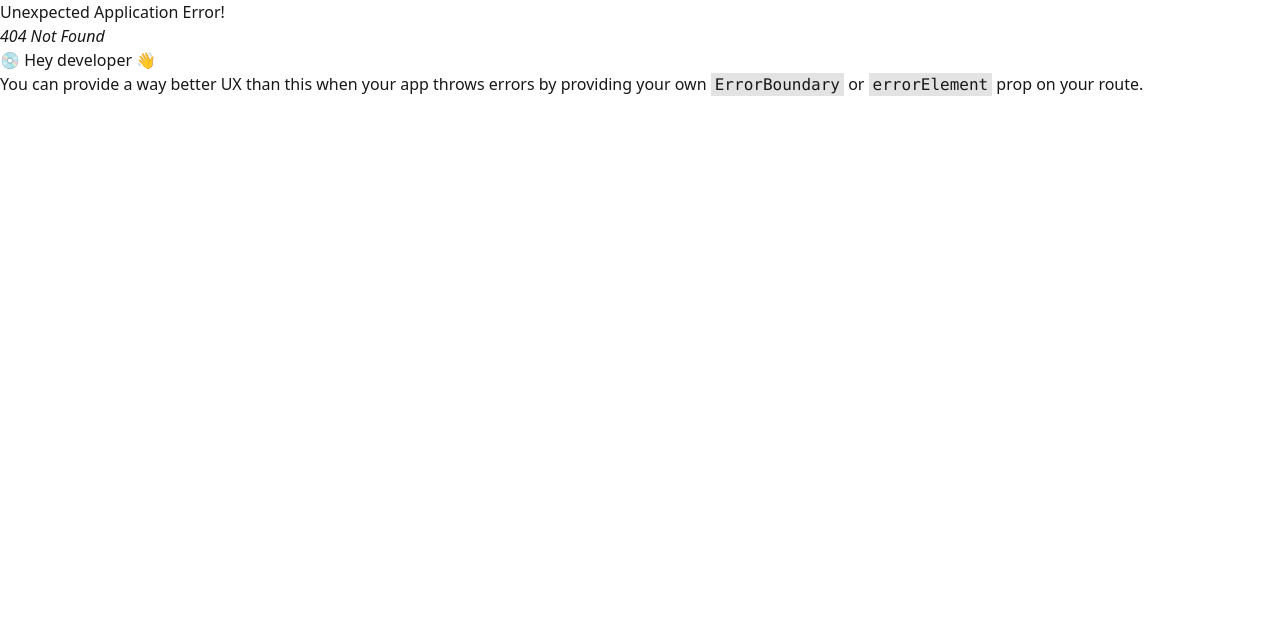
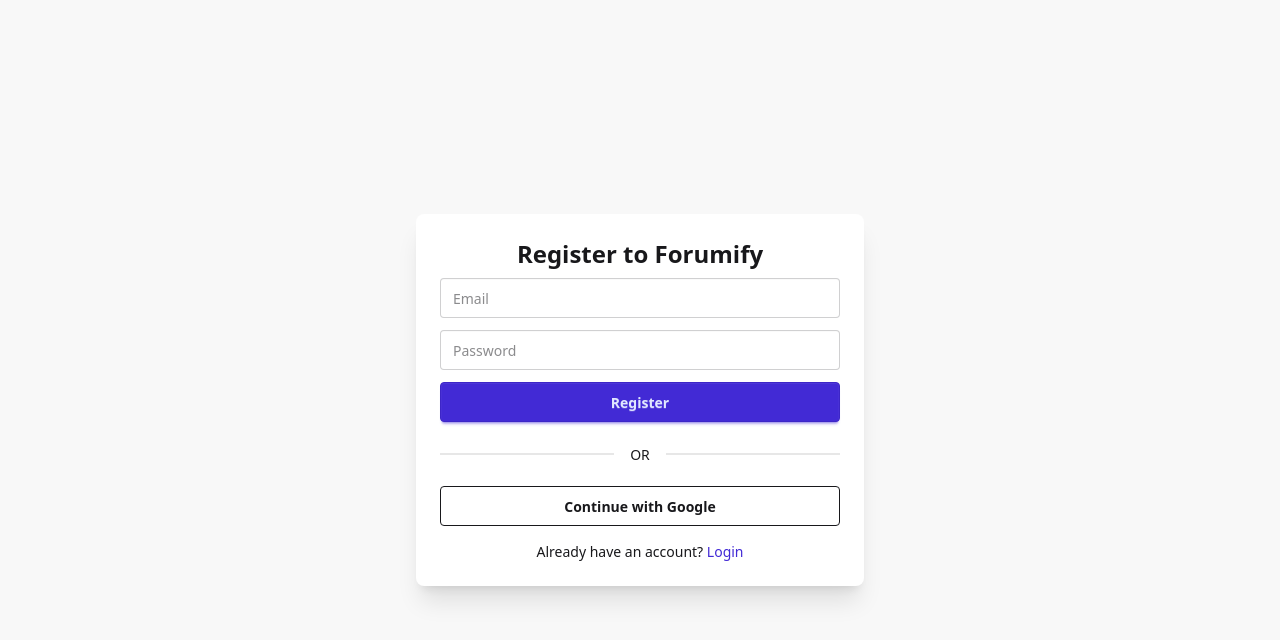
Before and after one commit to sinclaire-white/forumify-client, a React (Vite) app: page /register in a window 1280 px wide. Before the commit this address had no page. Shown: the top 640 px of the page. Built offline with nearby package versions, Linux system fonts and the light colour scheme; no server answers.

Commit message:
registration working

```diff
--- a/package.json
+++ b/package.json
@@ -20,6 +20,7 @@
     "react-router": "^7.6.3",
     "react-select": "^5.10.2",
     "react-share": "^5.2.2",
+    "sweetalert2": "^11.22.2",
     "tailwindcss": "^4.1.11"
   },
   "devDependencies": {
--- /dev/null
+++ b/src/auth/AuthContext.jsx
@@ -0,0 +1,3 @@
+import { createContext } from "react";
+
+export const AuthContext = createContext(null);
--- /dev/null
+++ b/src/auth/AuthProvider.jsx
@@ -0,0 +1,64 @@
+import { useEffect, useState } from "react";
+
+import {
+  createUserWithEmailAndPassword,
+  GoogleAuthProvider,
+  onAuthStateChanged,
+  signInWithEmailAndPassword,
+  signInWithPopup,
+  signOut,
+} from "firebase/auth";
+import { auth } from "../firebase/firebase.init";
+
+import { AuthContext } from "./AuthContext";
+
+const googleProvider = new GoogleAuthProvider();
+
+const AuthProvider = ({ children }) => {
+  const [user, setUser] = useState(null);
+  const [loading, setLoading] = useState(true);
+
+  useEffect(() => {
+    const unsubscribe = onAuthStateChanged(auth, (currentUser) => {
+      setUser(currentUser);
+      setLoading(false);
+    });
+    return () => unsubscribe();
+  }, []);
+
+  if (loading) {
+    return (
+      <div className="flex items-center justify-center min-h-screen">
+        <span className="loading loading-spinner loading-lg"></span>
+      </div>
+    );
+  }
+
+  const createUser = (email, password) => {
+    return createUserWithEmailAndPassword(auth, email, password);
+  };
+
+  const loginUser = (email, password) => {
+    return signInWithEmailAndPassword(auth, email, password);
+  };
+
+  const signInWithGoogle = () => {
+    return signInWithPopup(auth, googleProvider);
+  };
+
+  const logOut = () => {
+    return signOut(auth);
+  };
+  const userInfo = {
+    user,
+    createUser,
+    loginUser,
+    signInWithGoogle,
+    loading,
+    logOut,
+  };
+
+  return <AuthContext value={userInfo}>{children}</AuthContext>;
+};
+
+export default AuthProvider;
--- /dev/null
+++ b/src/firebase/firebase.init.js
@@ -0,0 +1,19 @@
+// Import the functions you need from the SDKs you need
+import { initializeApp } from "firebase/app";
+import { getAuth } from "firebase/auth";
+// TODO: Add SDKs for Firebase products that you want to use
+// https://firebase.google.com/docs/web/setup#available-libraries
+
+// Your web app's Firebase configuration
+const firebaseConfig = {
+ apiKey: import.meta.env.VITE_FIREBASE_API_KEY,
+  authDomain: import.meta.env.VITE_FIREBASE_AUTH_DOMAIN,
+  projectId: import.meta.env.VITE_FIREBASE_PROJECT_ID,
+  storageBucket: import.meta.env.VITE_FIREBASE_STORAGE_BUCKET,
+  messagingSenderId: import.meta.env.VITE_FIREBASE_MESSAGING_SENDER_ID,
+  appId: import.meta.env.VITE_FIREBASE_APP_ID,
+};
+
+// Initialize Firebase
+const app = initializeApp(firebaseConfig);
+export const auth = getAuth(app);
--- /dev/null
+++ b/src/hooks/useAuth.jsx
@@ -0,0 +1,12 @@
+import { use } from "react";
+import { AuthContext } from "../auth/AuthContext";
+
+
+
+
+const useAuth = () => {
+    const authInfo = use(AuthContext);
+    return authInfo
+};
+
+export default useAuth;
--- /dev/null
+++ b/src/layouts/AuthLayout.jsx
@@ -0,0 +1,12 @@
+import { Outlet } from "react-router";
+
+
+const AuthLayout = () => {
+    return (
+        <div>
+            <Outlet></Outlet>
+        </div>
+    );
+};
+
+export default AuthLayout;
--- a/src/main.jsx
+++ b/src/main.jsx
@@ -4,9 +4,10 @@ import './index.css'
 
 import { RouterProvider } from 'react-router'
 import { router } from './router/router.jsx'
+import AuthProvider from './auth/AuthProvider.jsx'
 
 createRoot(document.getElementById('root')).render(
   <StrictMode>
-   <RouterProvider router={router}></RouterProvider>
+   <AuthProvider><RouterProvider router={router}></RouterProvider></AuthProvider>
   </StrictMode>,
 )
--- /dev/null
+++ b/src/pages/authentication/Login.jsx
@@ -0,0 +1,97 @@
+import { Link, useNavigate } from "react-router";
+import { useForm } from "react-hook-form";
+import useAuth from "../../hooks/useAuth";
+import Swal from "sweetalert2";
+const Login = () => {
+  const { loginUser, signInWithGoogle } = useAuth();
+  const navigate = useNavigate();
+
+  const {
+    register,
+    handleSubmit,
+    formState: { errors }
+  } = useForm();
+
+ const onSubmit = async (data) => {
+  try {
+    await loginUser(data.email, data.password);
+    Swal.fire({
+      icon: "success",
+      title: "Logged in!",
+      text: "Welcome back!",
+      timer: 1500,
+      showConfirmButton: false,
+    });
+    navigate("/");
+  } catch (err) {
+    console.error(err.message);
+    Swal.fire({
+      icon: "error",
+      title: "Login Failed",
+      text: err.message,
+    });
+  }
+};
+
+const handleGoogleLogin = async () => {
+  try {
+    await signInWithGoogle();
+    Swal.fire({
+      icon: "success",
+      title: "Logged in!",
+      text: "Welcome back with Google!",
+      timer: 1500,
+      showConfirmButton: false,
+    });
+    navigate("/");
+  } catch (err) {
+    console.error(err.message);
+    Swal.fire({
+      icon: "error",
+      title: "Login Failed",
+      text: err.message,
+    });
+  }
+};
+
+
+  return (
+    <div className="min-h-screen flex items-center justify-center bg-base-200">
+      <div className="card w-full max-w-md shadow-xl bg-base-100">
+        <div className="card-body">
+          <h2 className="text-2xl font-bold text-center">Login to Forumify</h2>
+          <form onSubmit={handleSubmit(onSubmit)} className="space-y-3">
+            <input
+              type="email"
+              placeholder="Email"
+              className="input input-bordered w-full"
+              {...register("email", { required: "Email is required" })}
+            />
+            {errors.email && <p className="text-red-500">{errors.email.message}</p>}
+
+            <input
+              type="password"
+              placeholder="Password"
+              className="input input-bordered w-full"
+              {...register("password", { required: "Password is required" })}
+            />
+            {errors.password && <p className="text-red-500">{errors.password.message}</p>}
+
+            <button type="submit" className="btn btn-primary w-full">Login</button>
+          </form>
+
+          <div className="divider">OR</div>
+          <button onClick={handleGoogleLogin} className="btn btn-outline w-full">
+            Continue with Google
+          </button>
+
+          <p className="text-sm mt-2 text-center">
+            New here? <Link to="/register" className="text-primary">Register</Link>
+          </p>
+        </div>
+      </div>
+    </div>
+  );
+};
+
+export default Login;
--- /dev/null
+++ b/src/pages/authentication/Register.jsx
@@ -0,0 +1,104 @@
+import { Link, useNavigate } from "react-router";
+import { useForm } from "react-hook-form";
+import useAuth from "../../hooks/useAuth";
+import Swal from "sweetalert2";
+
+const Register = () => {
+  const { createUser, signInWithGoogle } = useAuth();
+  const navigate = useNavigate();
+
+  const {
+    register,
+    handleSubmit,
+    formState: { errors }
+  } = useForm();
+
+ const onSubmit = async (data) => {
+  try {
+    await createUser(data.email, data.password);
+    Swal.fire({
+      icon: "success",
+      title: "Registered!",
+      text: "Your account has been created.",
+      timer: 1500,
+      showConfirmButton: false,
+    });
+    navigate("/");
+  } catch (err) {
+    console.error(err.message);
+    Swal.fire({
+      icon: "error",
+      title: "Registration Failed",
+      text: err.message,
+    });
+  }
+};
+
+const handleGoogleLogin = async () => {
+  try {
+    await signInWithGoogle();
+    Swal.fire({
+      icon: "success",
+      title: "Registered!",
+      text: "You signed up with Google!",
+      timer: 1500,
+      showConfirmButton: false,
+    });
+    navigate("/");
+  } catch (err) {
+    console.error(err.message);
+    Swal.fire({
+      icon: "error",
+      title: "Registration Failed",
+      text: err.message,
+    });
+  }
+};
+
+
+  return (
+    <div className="min-h-screen flex items-center justify-center bg-base-200">
+      <div className="card w-full max-w-md shadow-xl bg-base-100">
+        <div className="card-body">
+          <h2 className="text-2xl font-bold text-center">Register to Forumify</h2>
+          <form onSubmit={handleSubmit(onSubmit)} className="space-y-3">
+            <input
+              type="email"
+              placeholder="Email"
+              className="input input-bordered w-full"
+              {...register("email", { required: "Email is required" })}
+            />
+            {errors.email && <p className="text-red-500">{errors.email.message}</p>}
+
+            <input
+              type="password"
+              placeholder="Password"
+              className="input input-bordered w-full"
+              {...register("password", {
+                required: "Password is required",
+                pattern: {
+                  value: /^(?=.*[A-Z])(?=.*[a-z])(?=.*\d)(?=.*[^\w\s]).{6,}$/,
+                  message: "At least 1 capital, 1 small, 1 number, 1 symbol"
+                }
+              })}
+            />
+            {errors.password && <p className="text-red-500">{errors.password.message}</p>}
+
+            <button type="submit" className="btn btn-primary w-full">Register</button>
+          </form>
+
+          <div className="divider">OR</div>
+          <button onClick={handleGoogleLogin} className="btn btn-outline w-full">
+            Continue with Google
+          </button>
+
+          <p className="text-sm mt-2 text-center">
+            Already have an account? <Link to="/login" className="text-primary">Login</Link>
+          </p>
+        </div>
+      </div>
+    </div>
+  );
+};
+
+export default Register;
--- a/src/router/router.jsx
+++ b/src/router/router.jsx
@@ -3,6 +3,9 @@ import {
 } from "react-router";
 import RootLayout from "../layouts/RootLayout";
 import Home from "../pages/home/Home";
+import AuthLayout from "../layouts/AuthLayout";
+import Login from "../pages/authentication/Login";
+import Register from "../pages/authentication/Register";
 
 
 export const router = createBrowserRouter([
@@ -13,8 +16,22 @@ export const router = createBrowserRouter([
         {
             index: true,
             Component: Home
-        }
+        },
 
     ]
   },
+  {
+    path: '/',
+    Component: AuthLayout,
+    children: [
+      {
+        path: '/login',
+        Component: Login
+      },
+      {
+        path: '/register',
+        Component: Register
+      }
+    ]
+  },
 ]);
```
Also changed, not shown: src/index.css (+13 -0 lines), 2 other files (tests, documents, lock files or other folders).
